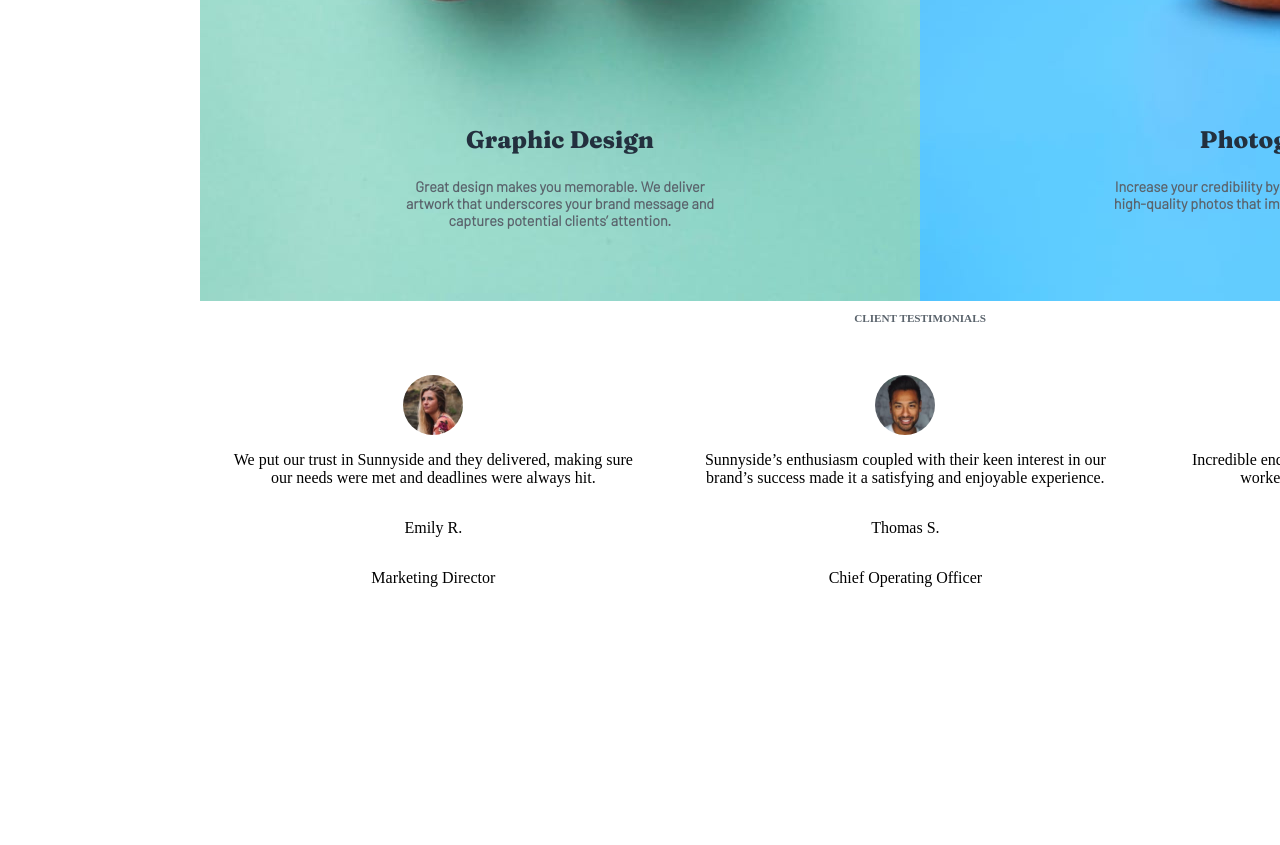
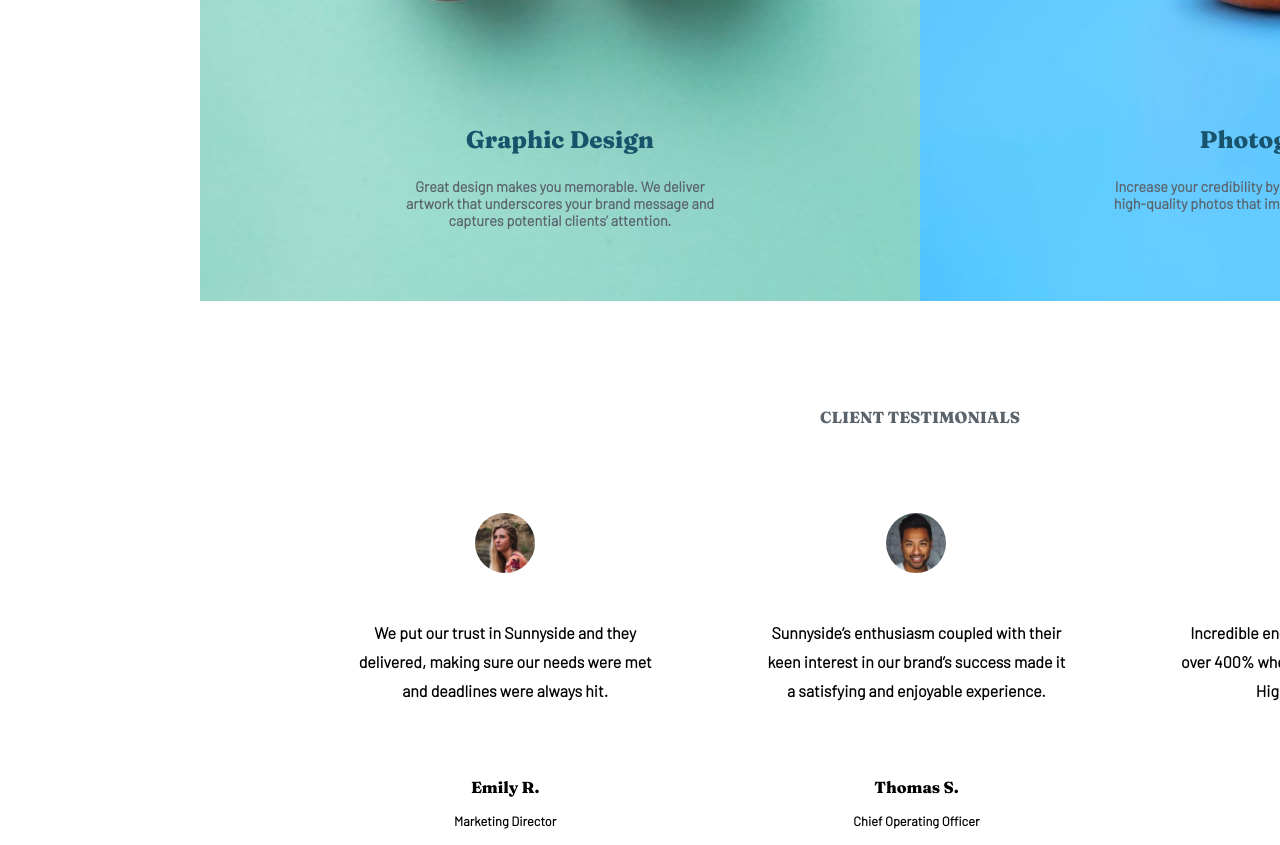
Before and after one commit to pietroballarin/sunnyside, a plain HTML site: page public/index.html in a window 1280 px wide. Shown: the part 2067-2912 px from the top of the page. Before the commit the page ends 2848 px from the top, so only its background shows below. Drawn offline with Linux system fonts and the light colour scheme.

Commit message:
gallery done

```diff
--- a/public/index.html
+++ b/public/index.html
@@ -78,38 +78,30 @@
       <div class="testimonials-container">
         <div class="testimonial-box">
           <img src="../images/image-emily.jpg"/>
-          <p>We put our trust in Sunnyside and they delivered, making sure our needs were met and deadlines were always hit.</p>
+          <p class="testimonial-description">We put our trust in Sunnyside and they <br/> delivered, making sure our needs were met <br/> and deadlines were always hit.</p>
           <p><span>Emily R.</span></p>
-          <p>Marketing Director</p>
+          <p class="occupation">Marketing Director</p>
         </div>
         <div class="testimonial-box">
           <img src="../images/image-thomas.jpg"/>
-          <p>Sunnyside’s enthusiasm coupled with their keen interest in our brand’s success made it a satisfying and enjoyable experience.</p>
+          <p class="testimonial-description">Sunnyside’s enthusiasm coupled with their <br/> keen interest in our brand’s success made it <br/> a satisfying and enjoyable experience.</p>
           <p><span>Thomas S.</span></p>
-          <p>Chief Operating Officer</p>
+          <p class="occupation">Chief Operating Officer</p>
         </div>
         <div class="testimonial-box">
           <img src="../images/image-jennie.jpg"/>
-          <p>Incredible end result! Our sales increased over 400% when we worked with Sunnyside. Highly recommended!</p>
+          <p class="testimonial-description">Incredible end result! Our sales increased <br/> over 400% when we worked with Sunnyside. <br/> Highly recommended!</p>
           <p><span>Jennie F.</span></p>
-          <p>Business Owner</p>
+          <p class="occupation">Business Owner</p>
         </div>
       </div>
     </section>
 
-    <section>
-      <div>
-        <img/>
-      </div>
-      <div>
-        <img/>
-      </div>
-      <div>
-        <img/>
-      </div>
-      <div>
-        <img/>
-      </div>
+    <section id="gallery">
+      <img src="../images/image-gallery-milkbottles.jpg"/>
+      <img src="../images/image-gallery-orange.jpg"/>
+      <img src="../images/image-gallery-cone.jpg"/>
+      <img src="../images/image-gallery-sugarcubes.jpg"/>
     </section>
 
     <footer>
--- a/public/styles.css
+++ b/public/styles.css
@@ -136,7 +136,7 @@ header > nav > ul > li > a {
     text-align: center;
     font-family: 'Fraunces', serif;
     font-size: 1.5em;
-    color: hsl(212, 27%, 19%)
+    color: hsl(198, 62%, 26%)
 }
 
 .text-box > p {
@@ -153,14 +153,17 @@ header > nav > ul > li > a {
 }
 
 #testimonials > h3 {
+    font-family: 'Fraunces', serif;
     color: hsl(213, 9%, 39%);
-    font-size: 0.7em;
-    text-align: center
+    font-size: 1em;
+    text-align: center;
+    padding-top: 90px;
 }
 
 .testimonials-container {
     display: grid;
     grid-template-columns: auto auto auto;
+    padding: 30px 7% 100px 7%;
 }
 
 .testimonial-box {
@@ -174,9 +177,40 @@ header > nav > ul > li > a {
 
 .testimonial-box > img {
     width: 60px;
+    margin-bottom: 30px;
     border-radius: 50px;
 }
 
 .testimonial-box > p {
     text-align: center;
+    font-family: 'Barlow', sans-serif;
+    font-weight: bolder;
 }
+
+.testimonial-description {
+    padding-bottom: 40px;
+    line-height: 1.8;
+}
+
+.testimonial-box > p > span {
+    font-family: 'Fraunces', serif;
+    margin-bottom: 0;
+    padding-bottom: 0;
+}
+
+.occupation {
+    margin-top: 0;
+    padding-top: 0;
+    font-size: 0.8em;
+}
+
+#gallery {
+    width: 1440px;
+    display: grid;
+    grid-template-columns: auto auto auto auto;
+    height: auto;
+}
+
+#gallery > img {
+    width: 360px;
+}
```
Also changed, not shown: images/image-gallery-cone.jpg (added), images/image-gallery-milkbottles.jpg (added), images/image-gallery-orange.jpg (added), images/image-gallery-sugarcubes.jpg (added).
